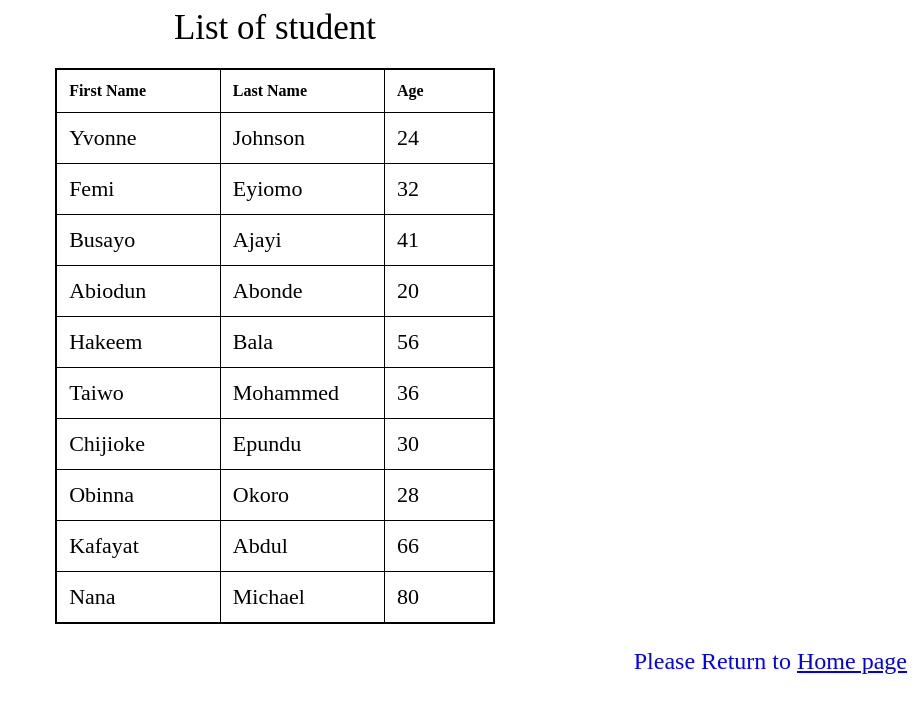
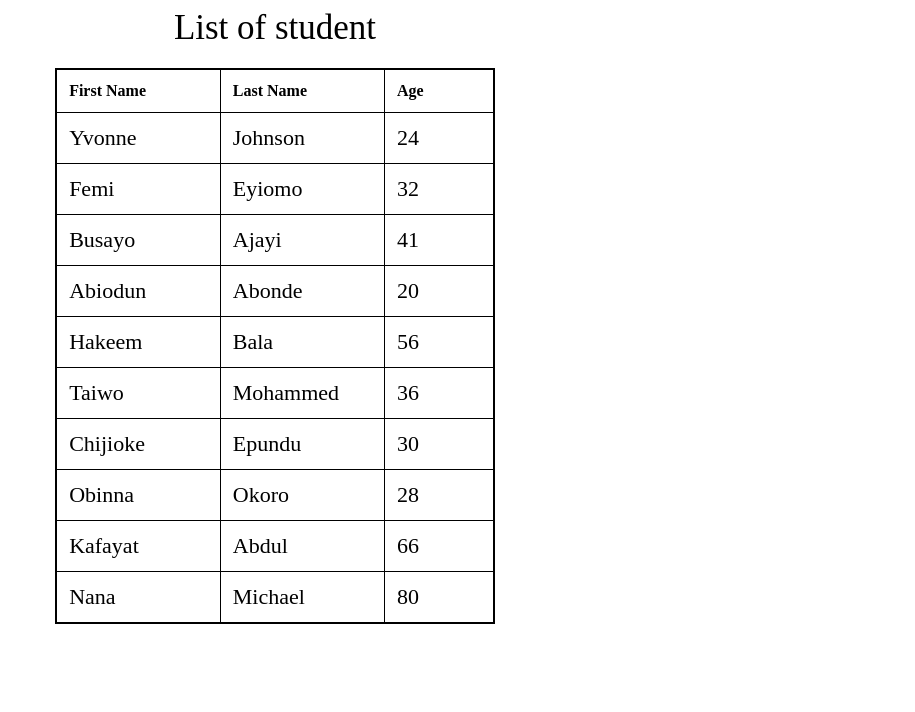
Before and after one commit to omobolarin1989/tabletask, a plain HTML site: page index.html in a window 1280 px wide. Shown: the whole page, without its empty margins (365-1280 px from the left). Drawn offline with Linux system fonts and the light colour scheme.

Commit message:
LINKING REMOVED

```diff
--- a/index.html
+++ b/index.html
@@ -73,8 +73,6 @@
     </tbody>
     </table>
 
-    <div class="part1">
-        <p>Please Return to <a href="./index.html">Home page</a></p>
-    </div>
+
 </body>
 </html>
```
